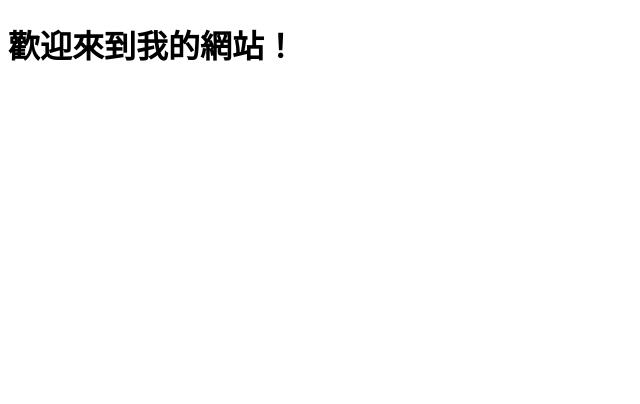
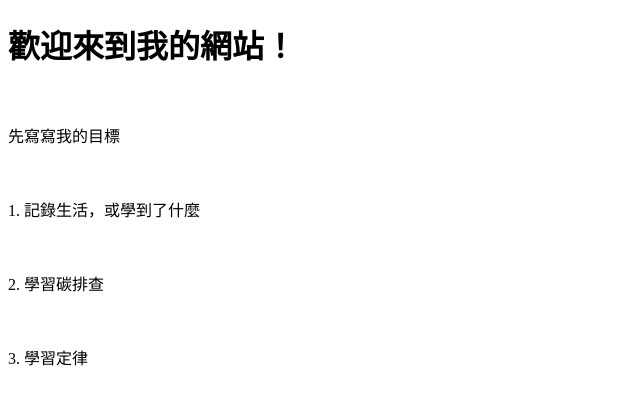
Before and after one commit to Nola-id/Nola-id.github.io, a plain HTML site: page index.html in a window 1280 px wide. Shown: the whole page, without its empty margins (0-640 px from the left). Drawn offline with Linux system fonts and the light colour scheme.

Commit message:
Update index.html
新增建立網站目標，以免忘記

```diff
--- a/index.html
+++ b/index.html
@@ -4,6 +4,10 @@
     <title>我的個人網站</title>
   </head>
   <body>
-    <h1>歡迎來到我的網站！</h1>
+    <h1>歡迎來到我的網站！</h1><br>
+    <p>先寫寫我的目標</p><br>
+    <p>1. 記錄生活，或學到了什麼</p><br>
+    <p>2. 學習碳排查</p><br>
+    <p>3. 學習定律</p>
   </body>
 </html>
```
